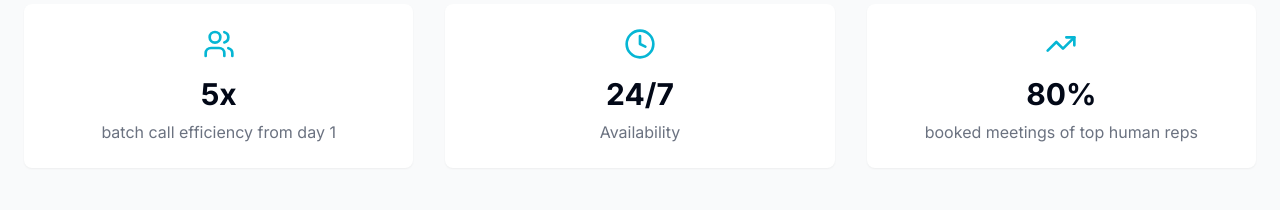
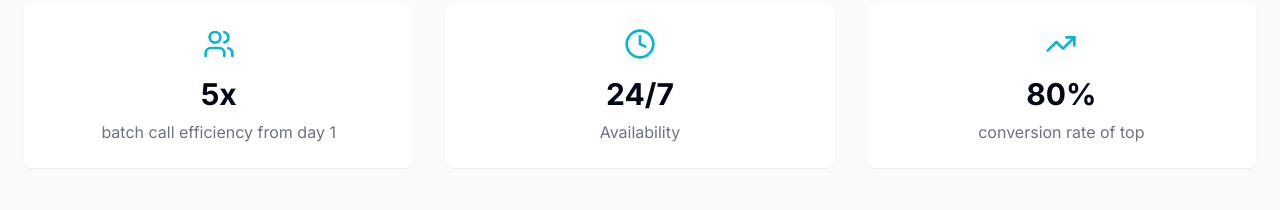
Before and after one commit to Terriously/qonvo, a React (Vite) app: page / in a window 1280 px wide. Shown: the part 1420-1630 px from the top of the page. Built offline with nearby package versions, Linux system fonts and the light colour scheme.

Commit message:
Improve conversion rate
Improve conversion rate to be above 80% for top performers.

```diff
--- a/src/components/Metrics.tsx
+++ b/src/components/Metrics.tsx
@@ -15,7 +15,7 @@ const metrics = [
   {
     icon: TrendingUp,
     value: "80%",
-    label: "booked meetings of top human reps"
+    label: "conversion rate of top"
   }
 ];
 
```
